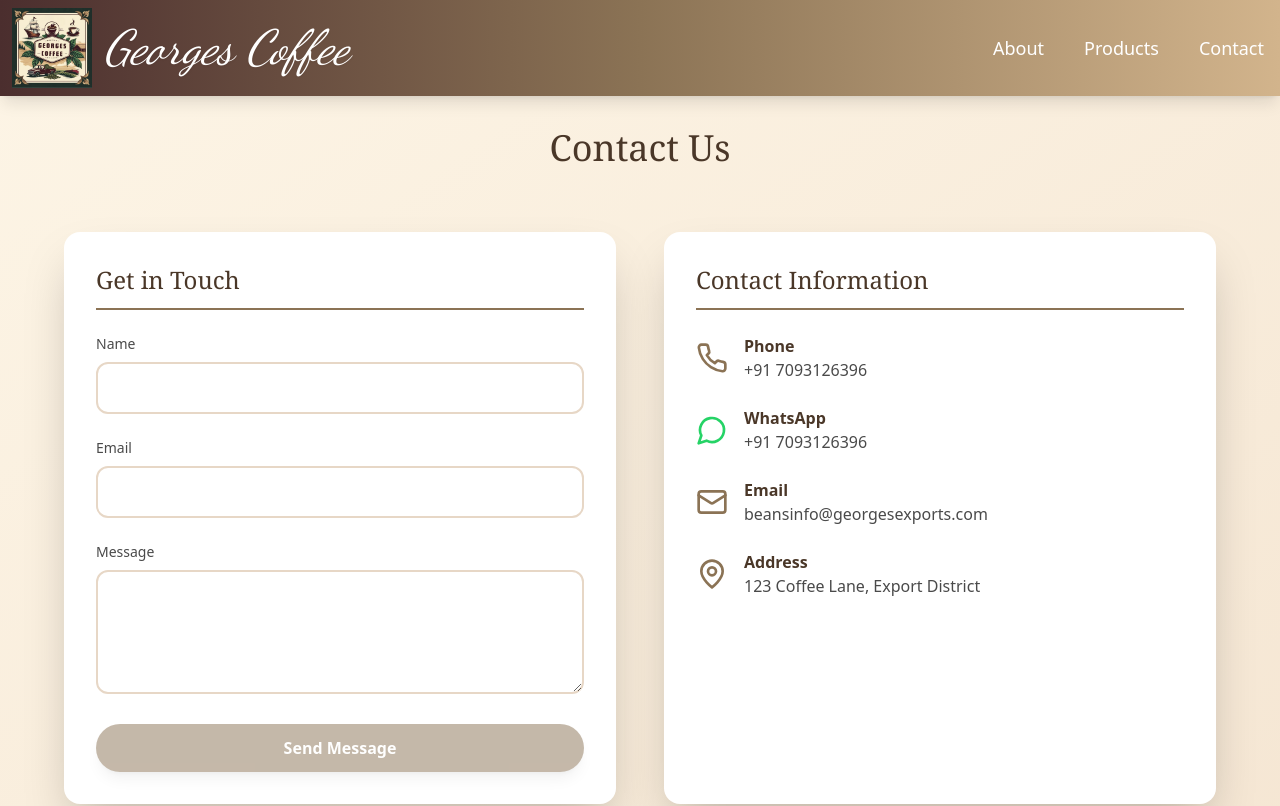
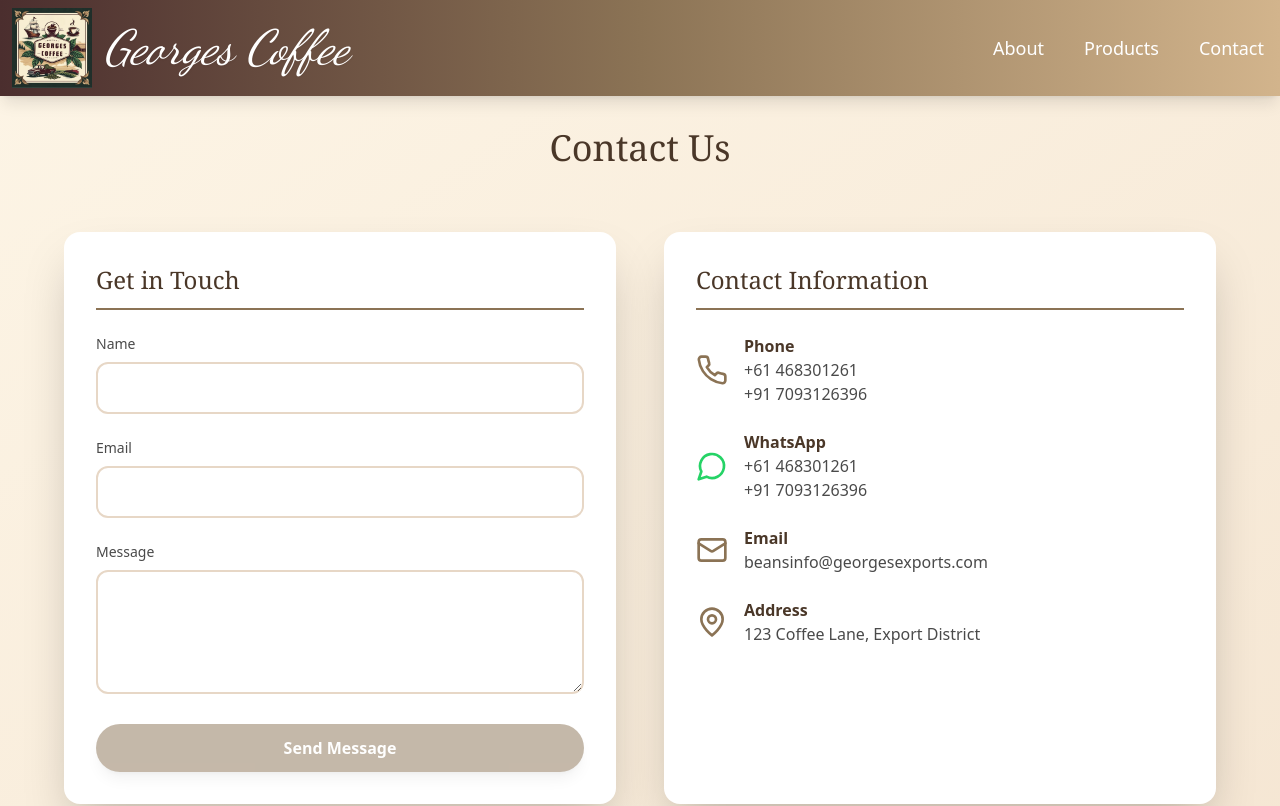
Before and after one commit to Anudepp/Cabinet-of-Coffee-Affairs, a React (Vite) app: page /contact in a window 1280 px wide. Shown: the top 806 px of the page. Built offline with nearby package versions, Linux system fonts and the light colour scheme.

Commit message:
added whatsup numbers

```diff
--- a/src/components/Contact.tsx
+++ b/src/components/Contact.tsx
@@ -166,6 +166,7 @@ export default function Contact() {
                     <Phone className="w-8 h-8 text-[#8B7355] flex-shrink-0" />
                     <div>
                       <h4 className="font-bold text-[#4A3728]">Phone</h4>
+                      <p className="text-[#4A4A4A]">+61 468301261</p>
                       <p className="text-[#4A4A4A]">+91 7093126396</p>
                     </div>
                   </div>
@@ -173,6 +174,8 @@ export default function Contact() {
                     <MessageCircle className="w-8 h-8 text-[#25D366] flex-shrink-0" />
                     <div>
                       <h4 className="font-bold text-[#4A3728]">WhatsApp</h4>
+
+                      <p className="text-[#4A4A4A]">+61 468301261</p>
                       <p className="text-[#4A4A4A]">+91 7093126396</p>
                     </div>
                   </div>
--- a/src/components/Hero.tsx
+++ b/src/components/Hero.tsx
@@ -17,7 +17,7 @@ export default function Hero() {
   }, []);
 
   // ✅ WhatsApp link
-  const dealerNumber = "917093126396";
+  const dealerNumber = "+61468301261";
   const message = "Hello, I am interested in your coffee beans";
   const whatsappLink = `https://wa.me/${dealerNumber}?text=${encodeURIComponent(
     message
```
